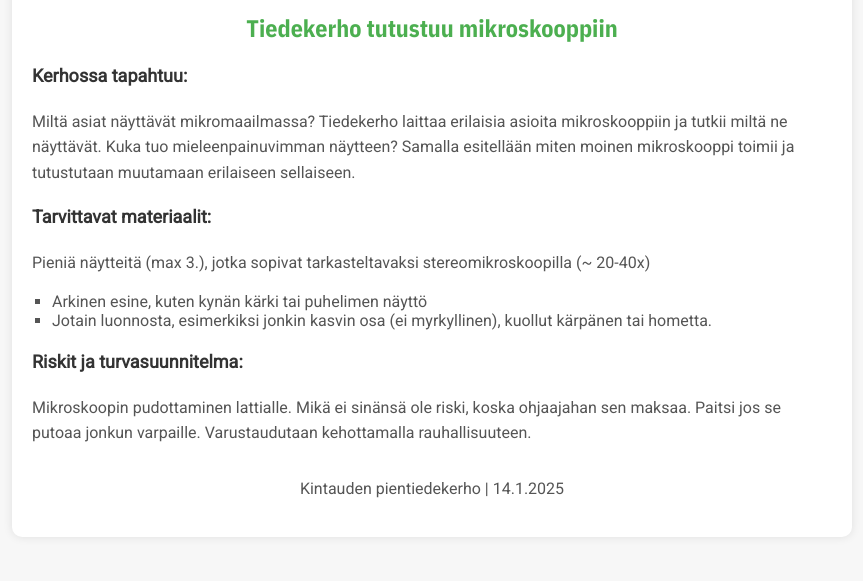
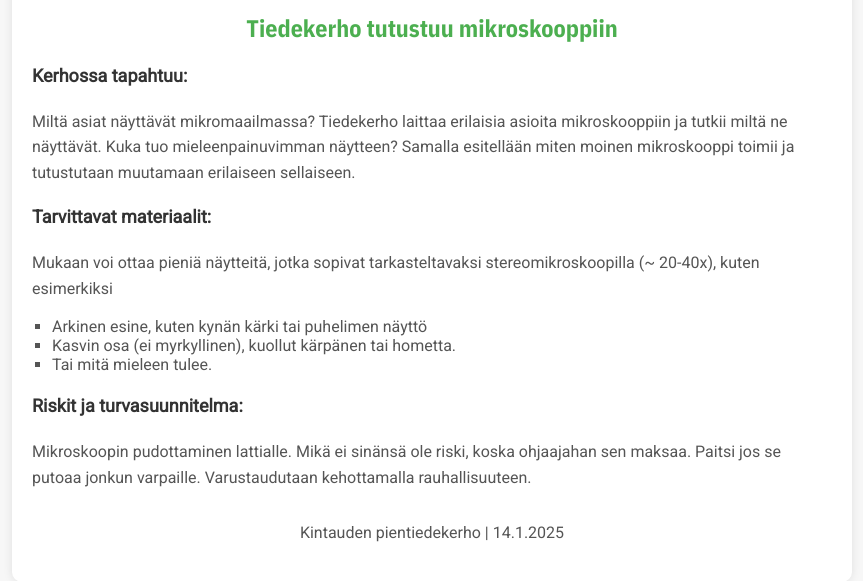
Before and after one commit to aleator/tiedekerho, a plain HTML site: page toimintailmoitus-mikroskooppi_1.html in a window 1280 px wide. Shown: the part 155-736 px from the top of the page, without its empty margins (208-1071 px from the left). Drawn offline with nearby package versions, Linux system fonts and the light colour scheme.

Commit message:
Update toimintailmoitus-mikroskooppi_1.html

```diff
--- a/toimintailmoitus-mikroskooppi_1.html
+++ b/toimintailmoitus-mikroskooppi_1.html
@@ -81,9 +81,10 @@
     Samalla esitellään miten moinen mikroskooppi toimii ja tutustutaan muutamaan erilaiseen sellaiseen. </p>
 
     <p class="section-title">Tarvittavat materiaalit:</p>
-    <p>Pieniä näytteitä (max 3.), jotka sopivat tarkasteltavaksi stereomikroskoopilla (~ 20-40x) <ul>
+    <p>Mukaan voi ottaa pieniä näytteitä, jotka sopivat tarkasteltavaksi stereomikroskoopilla (~ 20-40x), kuten esimerkiksi <ul>
         <li>Arkinen esine, kuten kynän kärki tai puhelimen näyttö</li>
-        <li>Jotain luonnosta, esimerkiksi jonkin kasvin osa (ei myrkyllinen), kuollut kärpänen tai hometta.</li>
+        <li>Kasvin osa (ei myrkyllinen), kuollut kärpänen tai hometta.</li>
+        <li>Tai mitä mieleen tulee.</li>
     </ul></p>
 
     <p class="section-title">Riskit ja turvasuunnitelma:</p>
```
